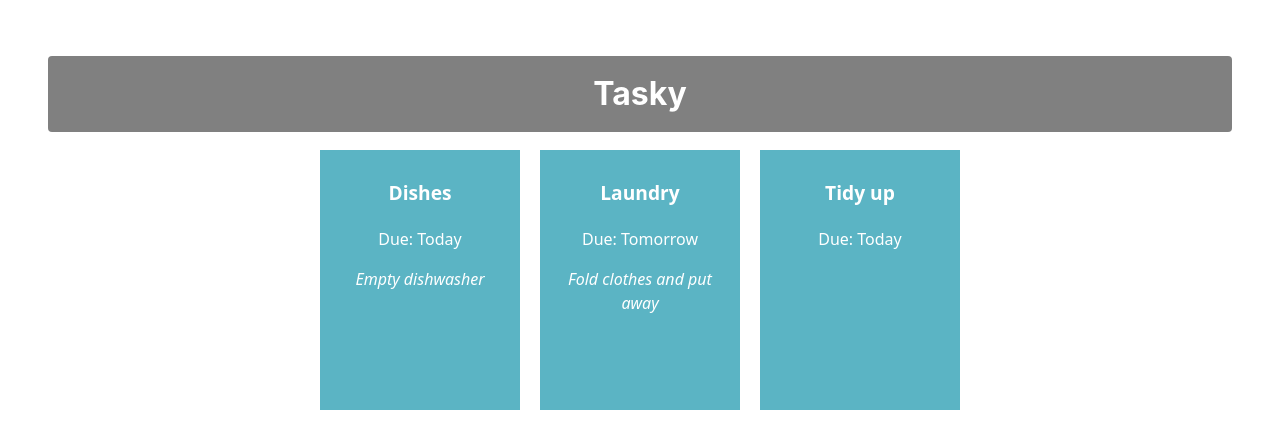
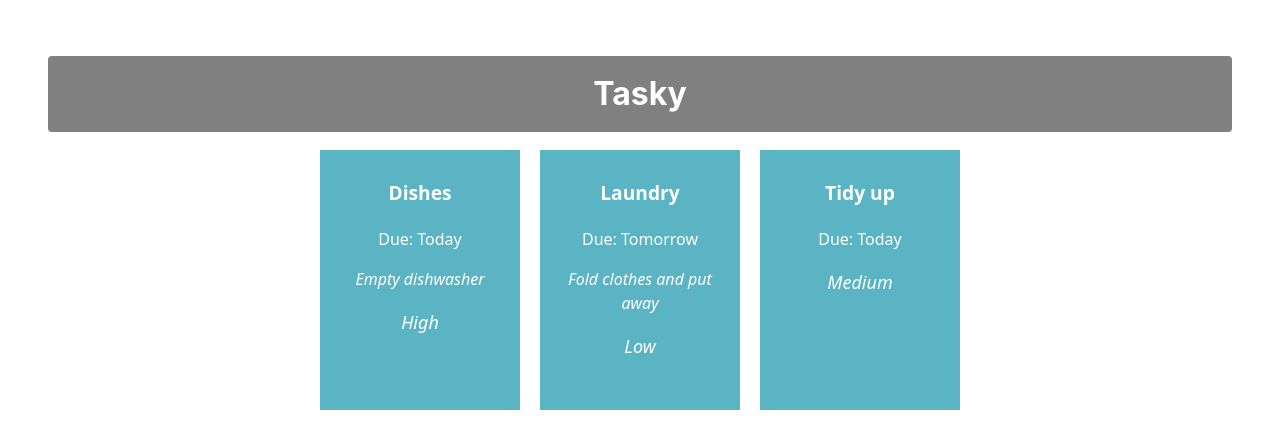
Before and after one commit to enderlord116/react-basics-labs2, a React (Vite) app in the folder tasky/: page / in a window 1280 px wide. Shown: the top 448 px of the page. Built offline with nearby package versions, Linux system fonts and the light colour scheme.

Commit message:
Tasky Lab 2a - Exercise done

```diff
--- a/tasky/src/App.css
+++ b/tasky/src/App.css
@@ -43,3 +43,8 @@
 .description{
   font-style: italic;
 }
+
+.priority{
+  font-style: italic;
+  font-size: large;
+}
--- a/tasky/src/App.jsx
+++ b/tasky/src/App.jsx
@@ -5,9 +5,9 @@
 function App() {
   const [ taskState, setTaskState ] = useState({
     tasks: [
-      { id: 1, title:"Dishes", description: "Empty dishwasher", deadline: "Today" },
-      { id: 2, title: "Laundry", description: "Fold clothes and put away", deadline: "Tomorrow" },
-      { id: 3, title: "Tidy up", deadline: "Today" }
+      { id: 1, title:"Dishes", description: "Empty dishwasher", deadline: "Today", priority: "High"},
+      { id: 2, title: "Laundry", description: "Fold clothes and put away", deadline: "Tomorrow", priority: "Low"},
+      { id: 3, title: "Tidy up", deadline: "Today", priority: "Medium"}
     ]
   });
 
@@ -20,6 +20,7 @@
         title={task.title}
         description={task.description}
         deadline={task.deadline}
+        priority={task.priority}
         key={task.id}
       />
     ))}
--- a/tasky/src/components/Task.jsx
+++ b/tasky/src/components/Task.jsx
@@ -5,6 +5,7 @@
             <p className="title">{props.title}</p>
             <p>Due: {props.deadline}</p>
             <p className="description">{props.description}</p>
+            <p className="priority">{props.priority}</p>
         </div>
     )
 }
```
